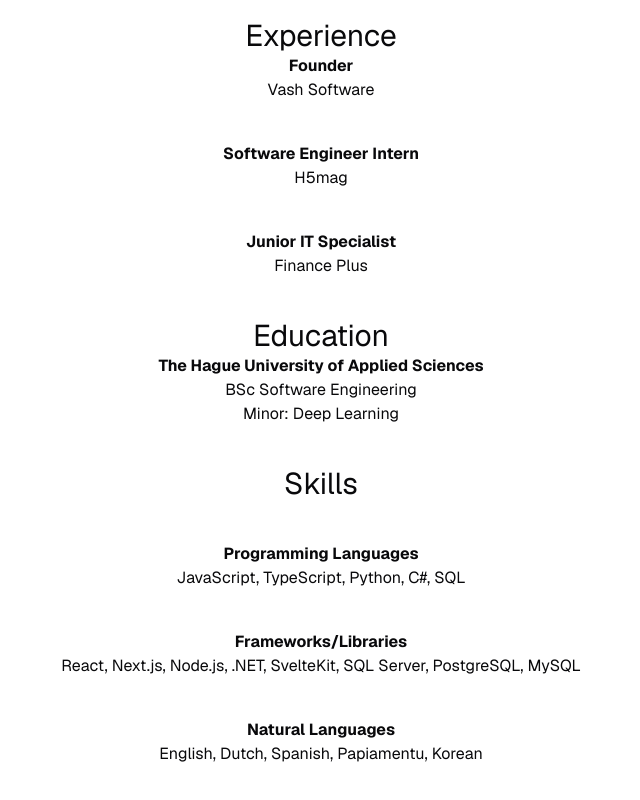
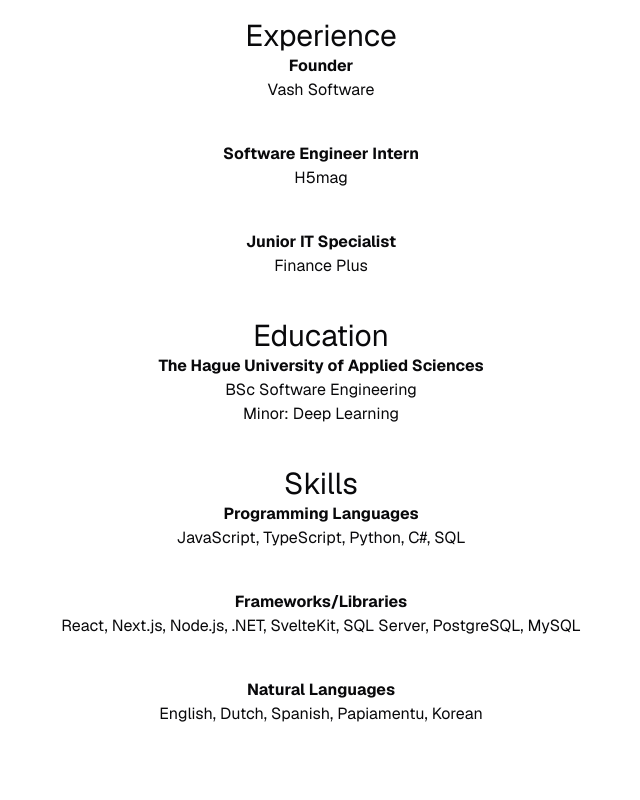
Before and after one commit to stanrunge/personal-website, a Next.js app: page / in a window 1280 px wide. Shown: the part 430-1230 px from the top of the page, without its empty margins (319-959 px from the left). After the commit the page ends 1196 px from the top, so only its background shows below. Built offline with nearby package versions, Linux system fonts and the light colour scheme.

Commit message:
fix styling

```diff
--- a/app/page.tsx
+++ b/app/page.tsx
@@ -32,10 +32,8 @@
 
       <div className="text-center my-10">
         <h2 className="text-3xl">Skills</h2>
-        <div className="text-center my-10">
-          <b>Programming Languages</b>
-          <p>JavaScript, TypeScript, Python, C#, SQL</p>
-        </div>
+        <b>Programming Languages</b>
+        <p>JavaScript, TypeScript, Python, C#, SQL</p>
 
         <div className="text-center my-10">
           <b>Frameworks/Libraries</b>
```
